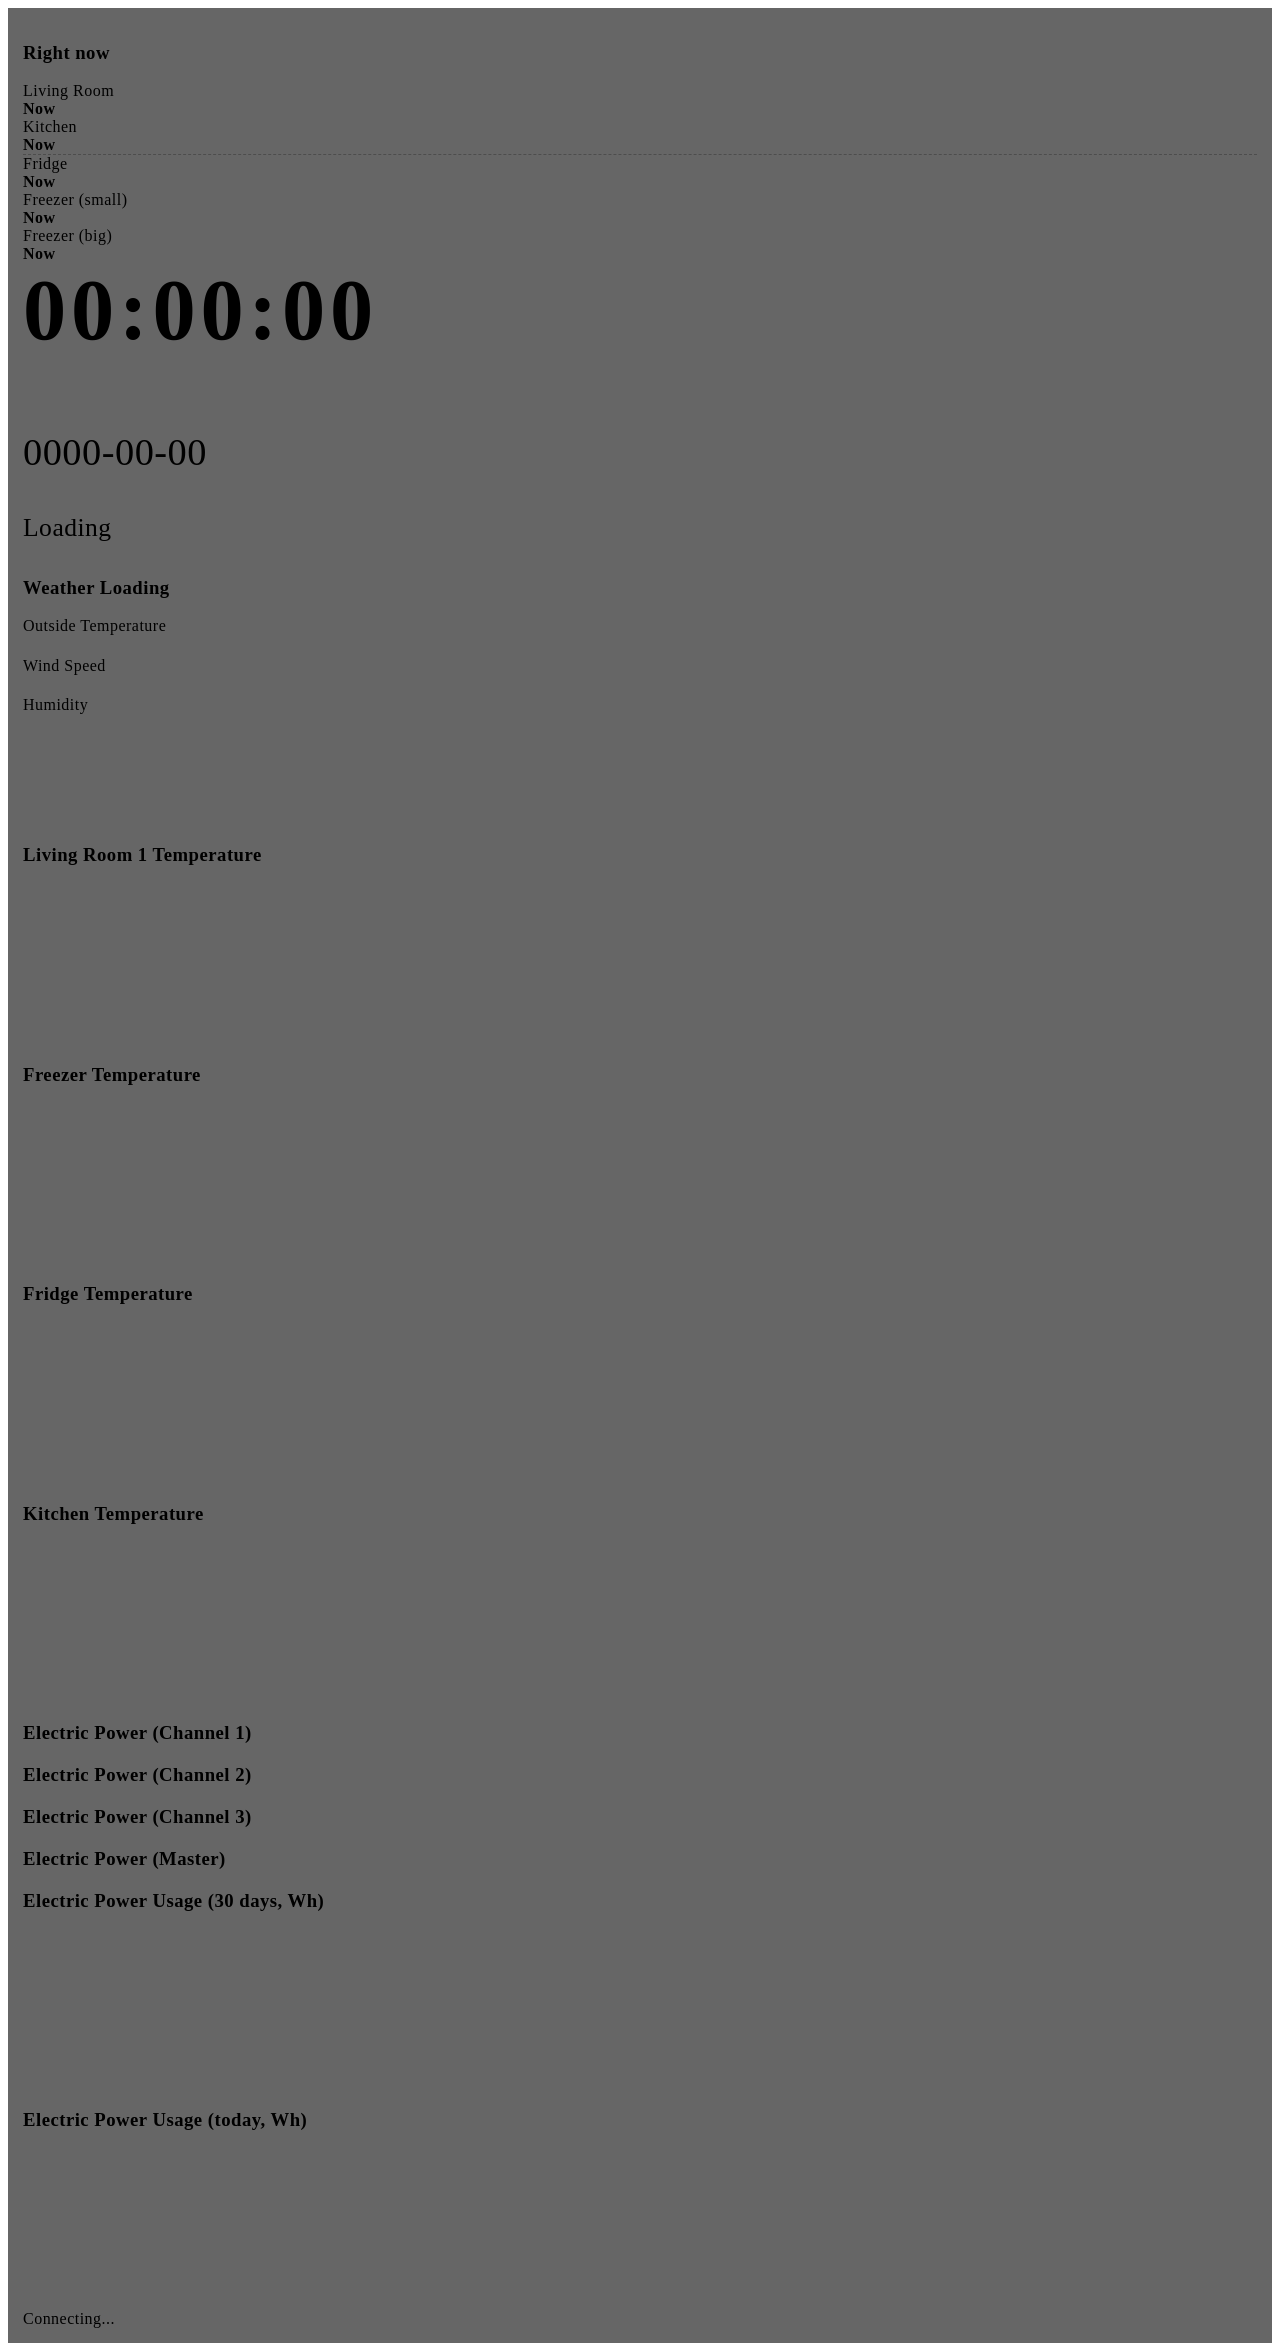
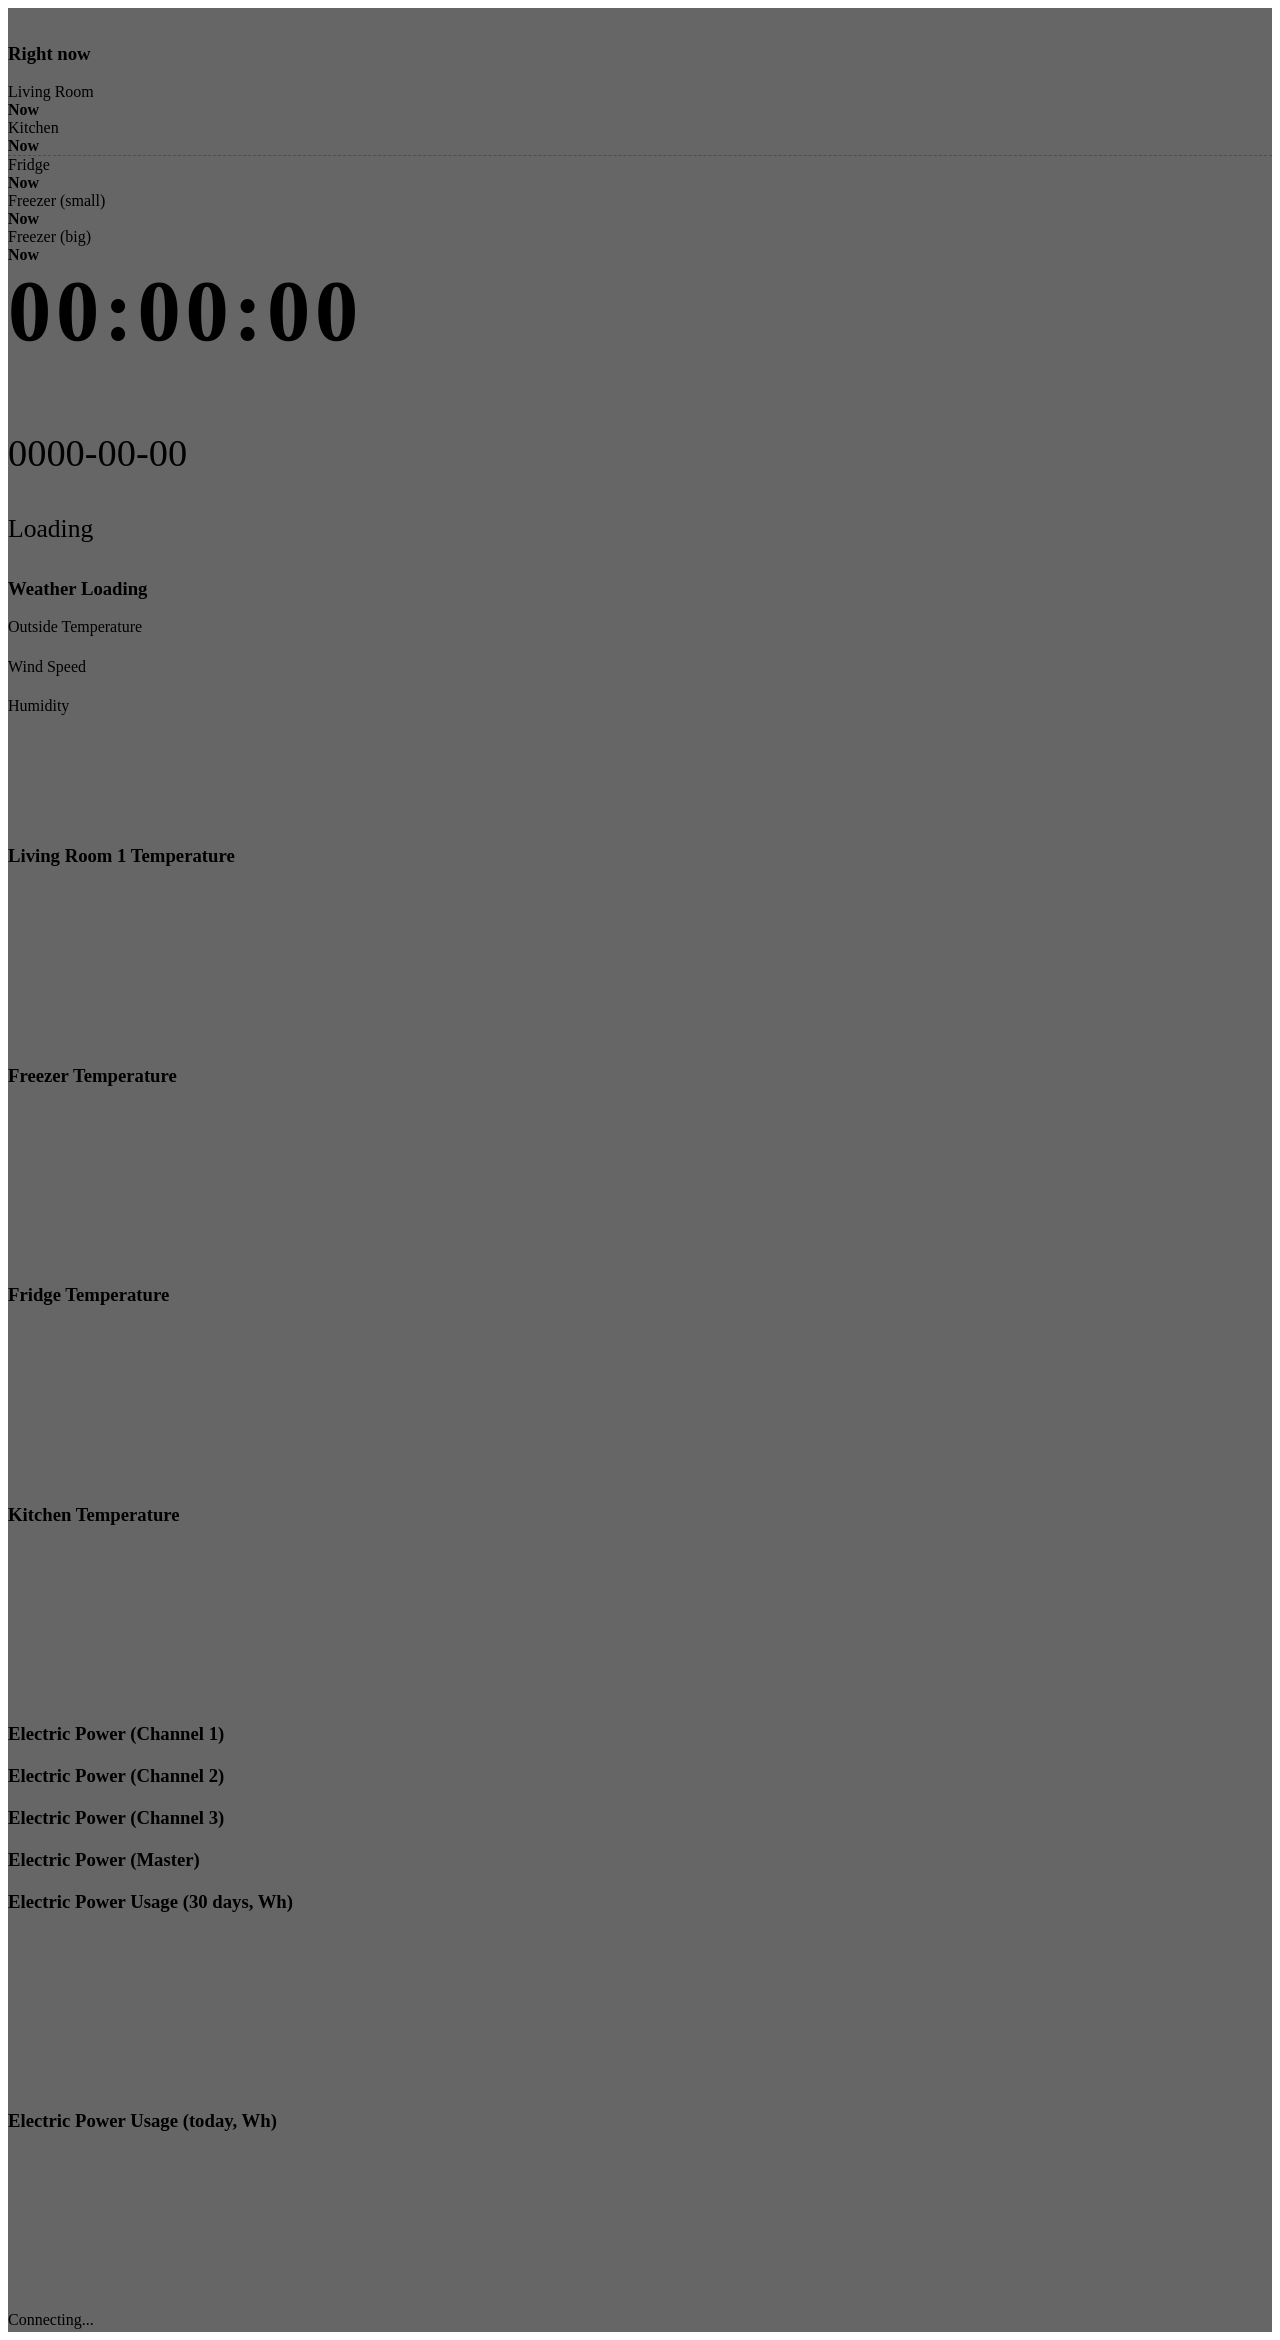

frontend: customized bootstrap build for dashboard

--- a/frontend/dashboard-sensors/css/dashboard.css
+++ b/frontend/dashboard-sensors/css/dashboard.css
@@ -4,38 +4,18 @@ html {
     background-attachment: fixed;
 }
 
-@font-face {
-    font-family: "UbuntuSans";
-    src: url("../fonts/ubuntu-sans-variable.woff2") format("woff2 supports variations"),
-         url("../fonts/ubuntu-sans-variable.woff2") format("woff2-variations");
-    font-weight: 100 950;
-    font-style: normal;
-}
-
-@font-face {
-    font-family: "UbuntuSansMono";
-    src: url("../fonts/ubuntu-sans-mono-variable.woff2") format("woff2 supports variations"),
-         url("../fonts/ubuntu-sans-mono-variable.woff2") format("woff2-variations");
-    font-weight: 100 950;
-    font-style: normal;
-}
-
 html::-webkit-scrollbar, body::-webkit-scrollbar {
     display: none;
 }
 
 body {
     min-height: 100vh;
-    padding: 15px;
+    padding: 1rem 0 0.2rem 0;
     background-color: #333030;
     background: rgba(0, 0, 0, 0.6) !important;
-    letter-spacing: 0.03rem;
 }
 
-#wrapper {
-    background: transparent !important;
-}
-
+/*
 .card {
     --bs-card-spacer-y: 0.4rem;
     --bs-card-cap-bg: rgba(var(--bs-secondary-rgb), 0.1);
@@ -43,7 +23,7 @@ body {
 
 .card-header {
     font-size: 1rem;
-    --bs-card-cap-padding-y: 0.4rem;
+    --bs-card-cap-padding-y: 0.5rem;
     --bs-card-cap-padding-x: 0.8rem;
 }
 
@@ -53,6 +33,52 @@ body {
     --bs-font-monospace: "UbuntuSansMono";
     --bs-body-font-weight: 475;
 }
+*/
+
+
+/* ################################################# */
+
+.temperature-sensors {
+    display: flex;
+    align-items: center;
+    justify-content: start;
+    line-height: 1.8rem;
+}
+
+.temperature-sensors .label {
+    width: 14rem;
+}
+
+.temperature-sensors .value {
+    font-family: var(--bs-font-monospace);
+}
+
+.temperature-sensors .timestamp {
+    margin-left: auto;
+}
+
+.sensors-extra {
+    display: flex;
+    gap: 10rem;
+}
+
+.sensors-extra .temperature-sensors {
+    line-height: 1rem;
+}
+
+.sensors-extra .temperature-sensors div {
+    width: 10em;
+}
+
+.sensors-extra .extra-weather {
+    margin-left: auto;
+}
+
+
+
+
+
+/* ################################################# */
 
 #current-time {
     margin-top: 0;
@@ -107,8 +133,16 @@ body {
 
 /* **************** */
 
+/*
 .pony-card {
     --bs-bg-opacity: 1;
+}
+*/
+
+.pony-card > div {
+    display: flex;
+    justify-content: start;
+    align-items: center;
 }
 
 .pony-card .title {
@@ -122,7 +156,11 @@ body {
 /* **************** */
 
 .ups-card {
+    /*
     --bs-bg-opacity: 1;
+    */
+    display: flex;
+    gap: 2.5rem;
 }
 
 .ups-card > div > div {
@@ -147,83 +185,6 @@ body {
     text-transform: uppercase;
 }
 
-
-
 .badge {
     font-weight: 550;
 }
-
-
-/*
-.row-sensor {
-    font-size: 130%;
-    padding-top: 5px;
-    padding-bottom: 5px;
-}
-
-.row-sensor .value {
-    font-family: monospace;
-}
-
-.row-sensor .updated {
-    text-align: right;
-}
-
-.panel-body-light {
-}
-
-.panel-final {
-    margin-bottom: 0;
-}
-
-.extrasensors .value, .extrasensors .temp {
-    font: monospace;
-    color: #97bad8;
-}
-
-.extrasensors .hum {
-    font: monospace;
-    color: #afb7bd;
-}
-
-@keyframes blinker {
-    50% { opacity: 0; }
-}
-
-#disconnected {
-    position: absolute;
-    bottom: 5px;
-    right: 15px;
-    color: #A52A2A;
-    font-weight: bold;
-    animation: blinker 1s linear infinite;
-}
-
-@keyframes error-blinker {
-    50% { background-color: #222222; }
-}
-
-.system-error {
-    background-color: #792525;
-    animation: error-blinker 2s infinite;
-}
-
-@media (max-width: 640px) {
-    .row-sensor {
-        text-align: center;
-    }
-
-    .row-sensor .updated {
-        text-align: center;
-    }
-
-    #current-time {
-        margin-top: 0;
-        font-size: 50px;
-    }
-
-    #current-date {
-        font-size: 25px;
-    }
-}
-*/
